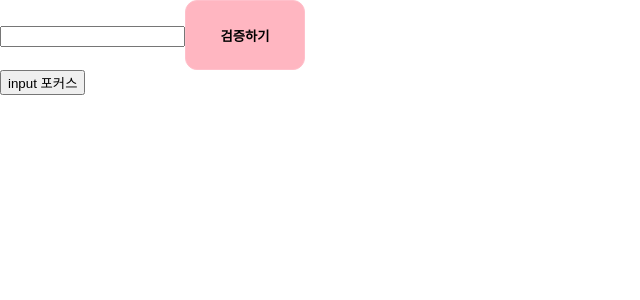
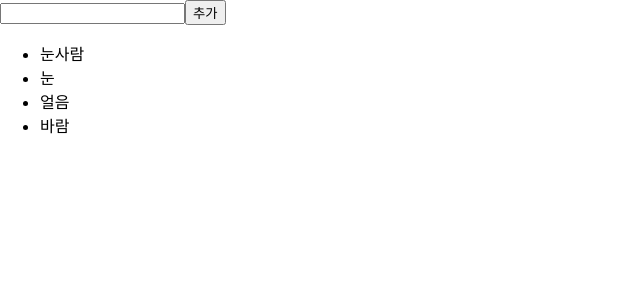
Before and after one commit to function-dh/react-private-study, a React (Create React App) app: page / in a window 1280 px wide. Shown: the top 300 px of the page, without its empty margins (0-640 px from the left). Built offline with nearby package versions, Linux system fonts and the light colour scheme.

Commit message:
6장 스터디 컴포넌트 반복

```diff
--- /dev/null
+++ b/src/06/InterationSample.js
@@ -0,0 +1,38 @@
+import React, { useState } from "react";
+
+const InterationSample = () => {
+  const [names, setNames] = useState([
+    { id: 1, text: "눈사람" },
+    { id: 2, text: "눈" },
+    { id: 3, text: "얼음" },
+    { id: 4, text: "바람" },
+  ]);
+  const [inputText, setInputText] = useState("");
+  const [nextId, setNextId] = useState(5);
+
+  const inputName = (e) => setInputText(e.target.value);
+  const addText = () => {
+    setNames(names.concat({ id: nextId, text: inputText }));
+    setInputText("");
+    setNextId(nextId + 1);
+  };
+  const onRemove = (id) => {
+    setNames(names.filter((data) => data.id !== id));
+  };
+
+  const nameList = names.map((data, index) => (
+    <li onDoubleClick={() => onRemove(data.id)} key={data.id}>
+      {data.text}
+    </li>
+  ));
+
+  return (
+    <div>
+      <input value={inputText} onChange={inputName} type="text" />
+      <button onClick={addText}>추가</button>
+      <ul>{nameList}</ul>
+    </div>
+  );
+};
+
+export default InterationSample;
--- a/src/App.js
+++ b/src/App.js
@@ -7,34 +7,36 @@ import EventPracticeClass from "./04/EventPracticeClass";
 import EventPractice from "./04/EventPractice";
 import ValidationSampleClass from "./05/ValidationSampleClass";
 import React, { Component } from "react";
+import InterationSample from "./06/InterationSample";
 
-class App extends Component {
-  validation = React.createRef();
+// class App extends Component {
+//   validation = React.createRef();
+//
+//   render() {
+//     return (
+//       <div>
+//         <ValidationSampleClass ref={this.validation} />
+//         <button onClick={() => this.validation.current.handleFocus()}>
+//           input 포커스
+//         </button>
+//       </div>
+//     );
+//   }
+// }
 
-  render() {
-    return (
-      <div>
-        <ValidationSampleClass ref={this.validation} />
-        <button onClick={() => this.validation.current.handleFocus()}>
-          input 포커스
-        </button>
-      </div>
-    );
-  }
+function App() {
+  return (
+    <div>
+      <InterationSample/>
+      {/*<ValidationSampleClass />*/}
+      {/*<EventPractice />*/}
+      {/*<EventPracticeClass />*/}
+      {/*<MyComponents name={"test"}>나는 children 이다</MyComponents>*/}
+      {/*<MyComponentsClass name={"클래스 형"}>클래스 child</MyComponentsClass>*/}
+      {/*<CounterClass />*/}
+      {/*<Say />*/}
+    </div>
+  );
 }
 
-// function App() {
-//   return (
-//     <div>
-//       <ValidationSampleClass />
-//       <EventPractice />
-//       <EventPracticeClass />
-//       <MyComponents name={"test"}>나는 children 이다</MyComponents>
-//       <MyComponentsClass name={"클래스 형"}>클래스 child</MyComponentsClass>
-//       <CounterClass />
-//       <Say />
-//     </div>
-//   );
-// }
-
 export default App;
```
Also changed, not shown: 1 other file (tests, documents, lock files or other folders).
